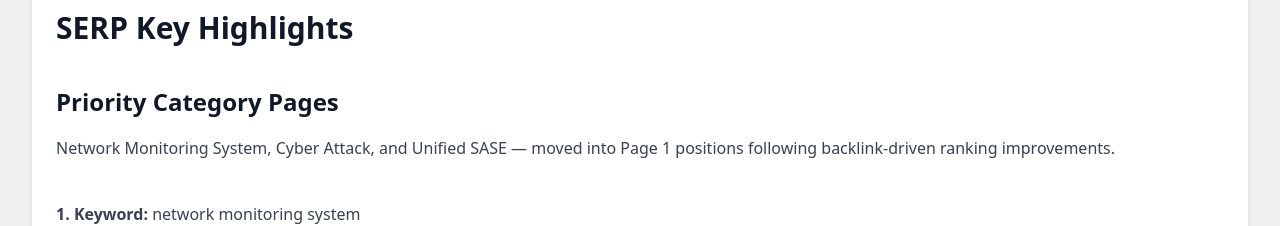
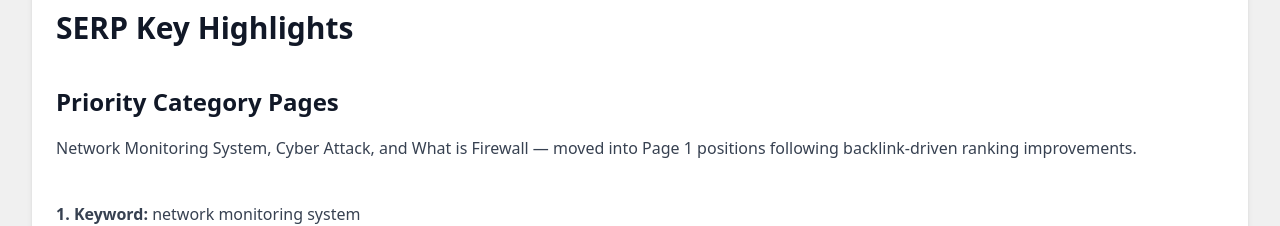
Before and after one commit to sandhika-leadwalnut/fortinet_august2026, a React (Vite) app: page / in a window 1280 px wide. Shown: the part 4260-4486 px from the top of the page. Built offline with nearby package versions, Linux system fonts and the light colour scheme.

Commit message:
change in priority page keyhighlights

```diff
--- a/components/KeyHighlights.tsx
+++ b/components/KeyHighlights.tsx
@@ -140,8 +140,7 @@ const KeyHighlights = () => {
           </h3>
 
           <p className="text-gray-700 leading-7 mb-10">
-          Network Monitoring System, Cyber Attack, and Unified SASE — moved into Page 1 positions following backlink-driven ranking improvements.
-          </p>
+ Network Monitoring System, Cyber Attack, and What is Firewall — moved into Page 1 positions following backlink-driven ranking improvements.          </p>
 
           <div className="space-y-14">
             {priorityPages.map((item, index) => (
```
